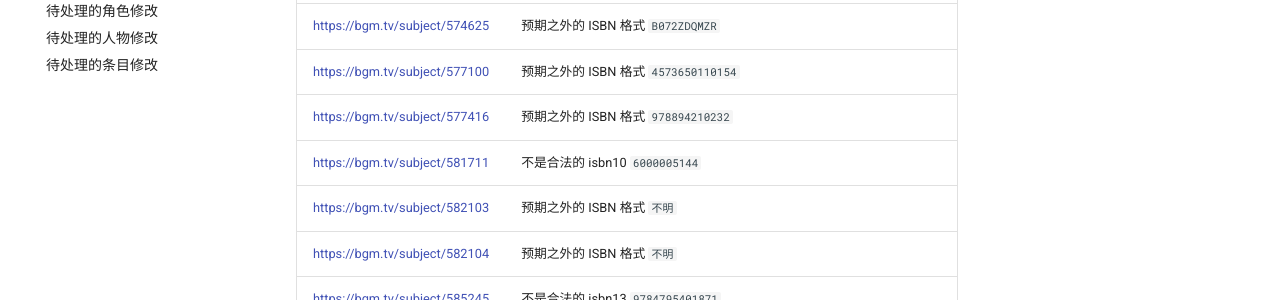
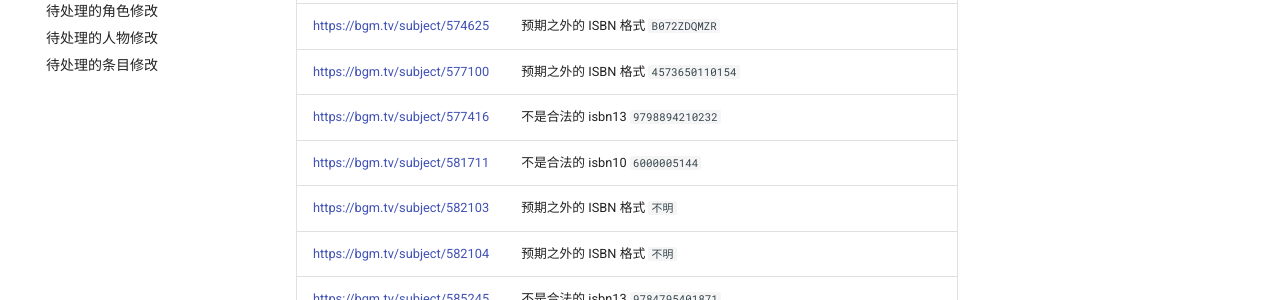
Before and after one commit to trim21/bangumi-pages, an MkDocs documentation site: the page built from docs/isbn.md, in a window 1280 px wide and 900 px high, scrolled down 7984 px. Shown: the part 151-451 px from the top of the window. Built offline with MkDocs 1.6.1 and Material for MkDocs 9.7.7, drawn with Linux system fonts in a browser that asks for light colours; comment, search, counter and statistics services are not loaded.

Commit message:
update isbn.md

```diff
--- a/docs/isbn.md
+++ b/docs/isbn.md
@@ -179,7 +179,7 @@ total 240
 | <https://bgm.tv/subject/564561> | 不是合法的 isbn13 <code>9787541592136</code> |
 | <https://bgm.tv/subject/574625> | 预期之外的 ISBN 格式 `B072ZDQMZR` |
 | <https://bgm.tv/subject/577100> | 预期之外的 ISBN 格式 `4573650110154` |
-| <https://bgm.tv/subject/577416> | 预期之外的 ISBN 格式 `978894210232` |
+| <https://bgm.tv/subject/577416> | 不是合法的 isbn13 <code>9798894210232</code> |
 | <https://bgm.tv/subject/581711> | 不是合法的 isbn10 <code>6000005144</code> |
 | <https://bgm.tv/subject/582103> | 预期之外的 ISBN 格式 `不明` |
 | <https://bgm.tv/subject/582104> | 预期之外的 ISBN 格式 `不明` |
```
